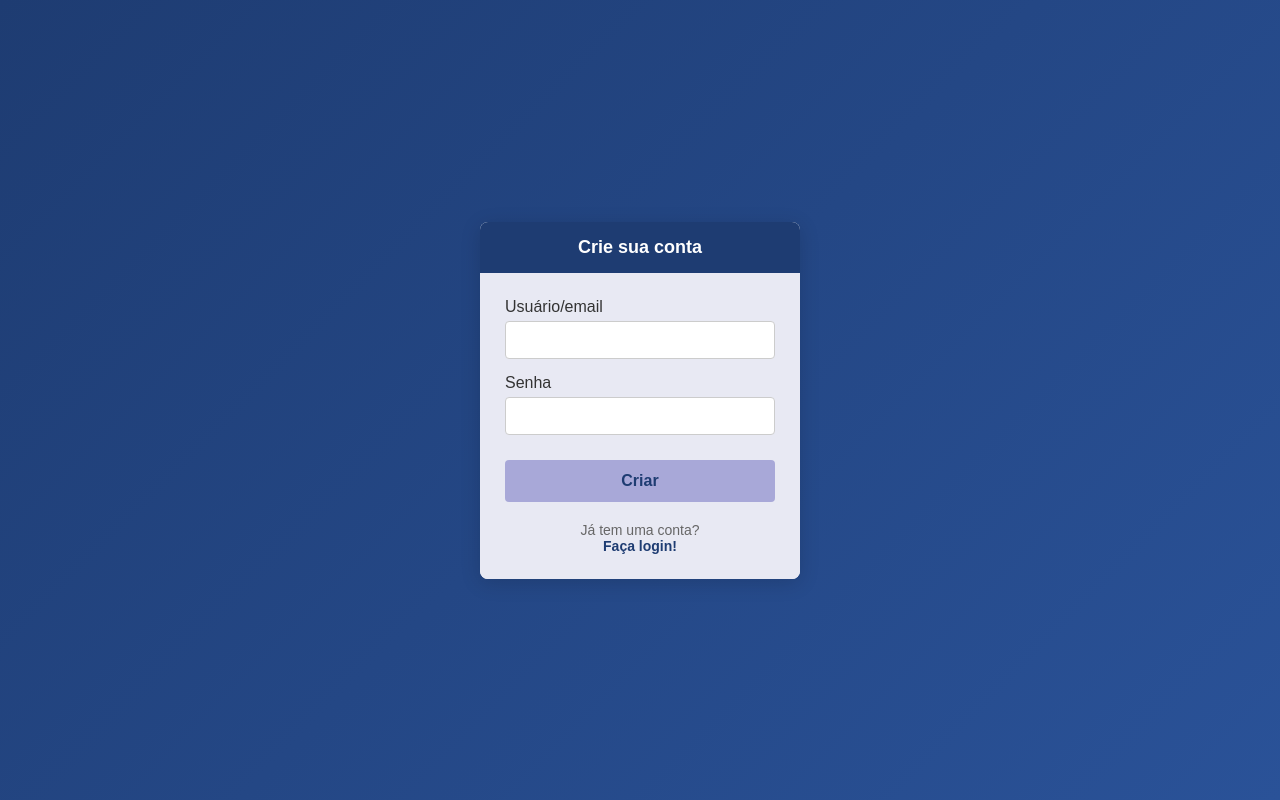
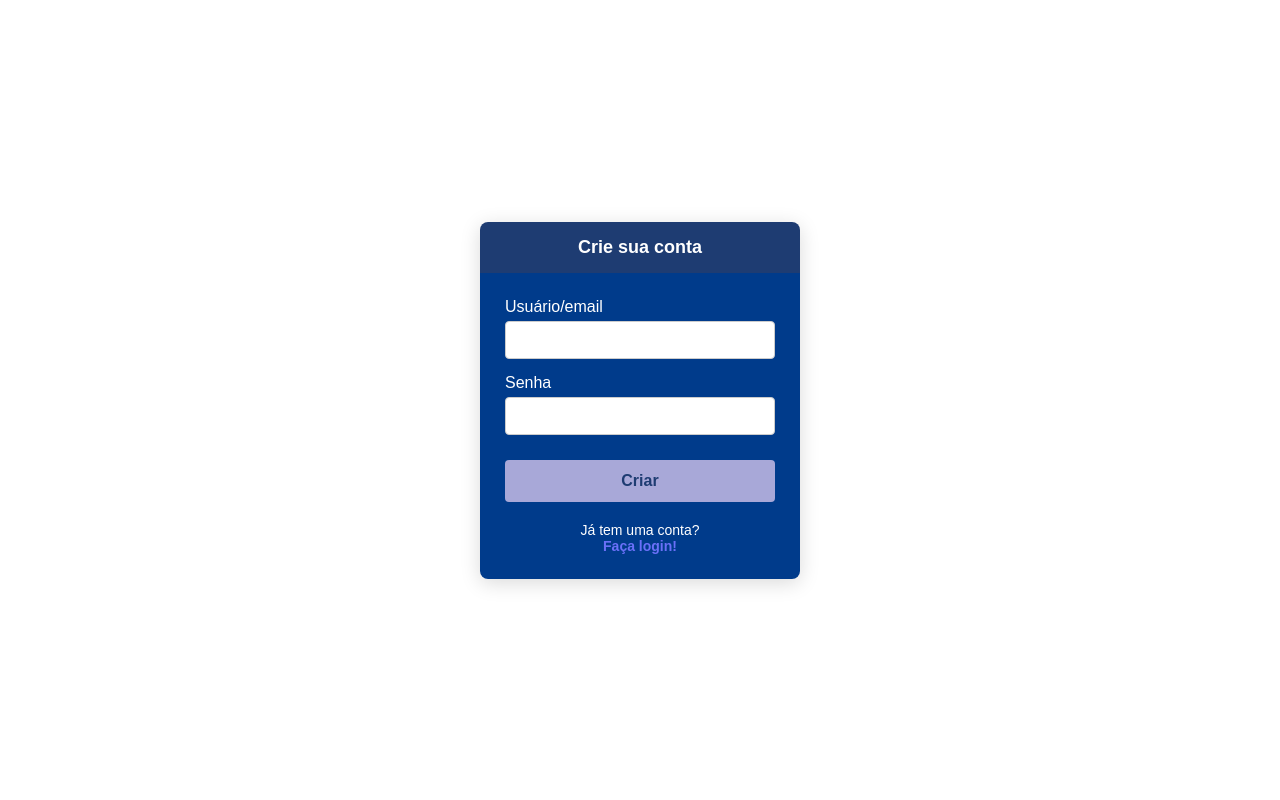
Before and after one commit to marydias777/projeto-sprint1, a PHP site: page /public/cadastro.php in a window 1280 px wide. Run offline with PHP 8.4, Linux system fonts and the light colour scheme; data comes from the database, SQL or seed files in the repository.

Commit message:
update
atualização da tela de login e cadastro.
mudanças de cores nos css's

```diff
--- a/public/cadastro.php
+++ b/public/cadastro.php
@@ -45,7 +45,7 @@ if ($_SERVER['REQUEST_METHOD'] == 'POST') {
         }
 
         body {
-            background: linear-gradient(135deg, #1e3c72 0%, #2a5298 100%);
+            background: linear-gradient(135deg, white, white);
             font-family: Arial, sans-serif;
             min-height: 100vh;
             display: flex;
@@ -71,7 +71,7 @@ if ($_SERVER['REQUEST_METHOD'] == 'POST') {
         }
 
         .cadastro-body {
-            background: #e8e9f3;
+            background: #003b8b;
             padding: 25px;
         }
 
@@ -82,7 +82,7 @@ if ($_SERVER['REQUEST_METHOD'] == 'POST') {
         .form-group label {
             display: block;
             margin-bottom: 5px;
-            color: #333;
+            color: white;
             font-weight: 500;
         }
 
@@ -121,12 +121,12 @@ if ($_SERVER['REQUEST_METHOD'] == 'POST') {
         .cadastro-footer {
             text-align: center;
             margin-top: 20px;
-            color: #666;
+            color: white;
             font-size: 14px;
         }
 
         .cadastro-footer a {
-            color: #1e3c72;
+            color: #6a70f8;
             text-decoration: none;
             font-weight: bold;
         }
--- a/public/login.php
+++ b/public/login.php
@@ -41,7 +41,7 @@ if ($_SERVER['REQUEST_METHOD'] == 'POST') {
         }
 
         body {
-            background: linear-gradient(135deg, #1e3c72 0%, #2a5298 100%);
+            background: linear-gradient(135deg, white,white);
             font-family: Arial, sans-serif;
             min-height: 100vh;
             display: flex;
@@ -67,7 +67,7 @@ if ($_SERVER['REQUEST_METHOD'] == 'POST') {
         }
 
         .login-body {
-            background: #e8e9f3;
+            background: #b9bbf1;
             padding: 25px;
         }
 
```
